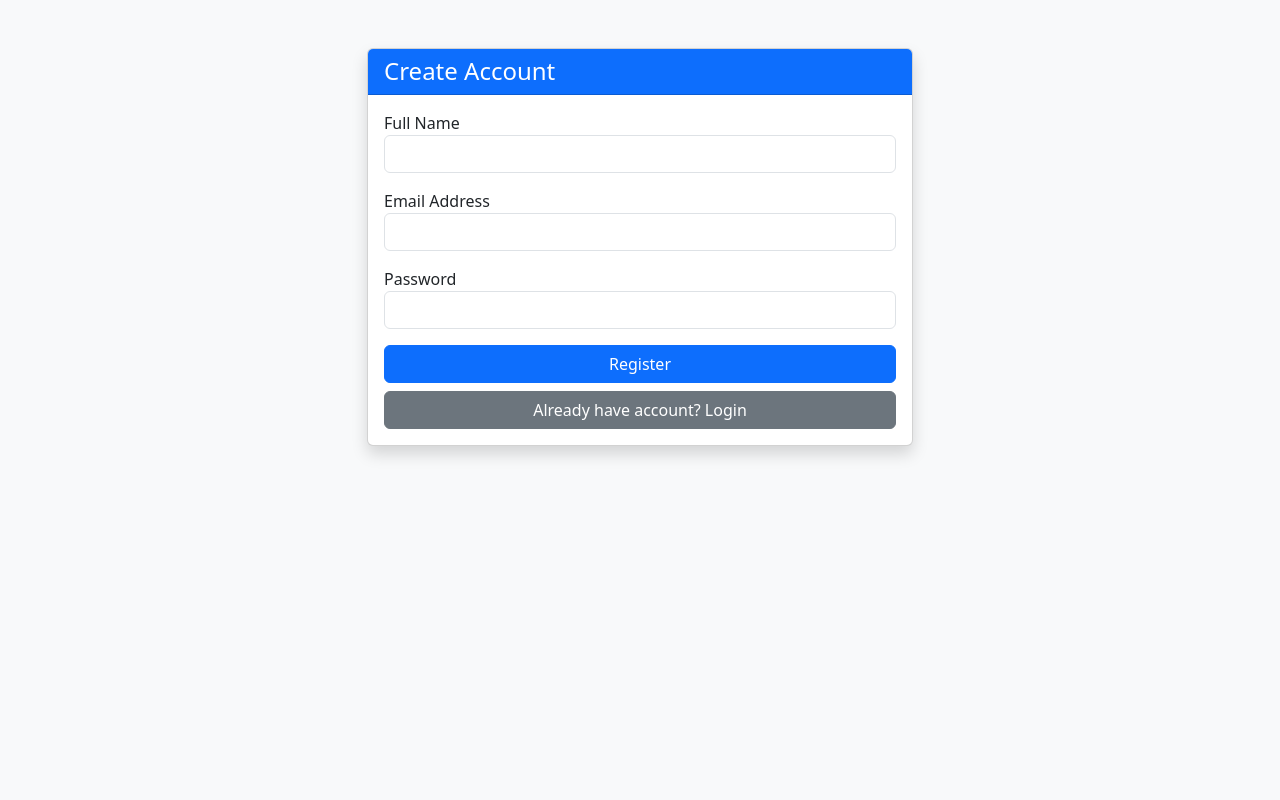
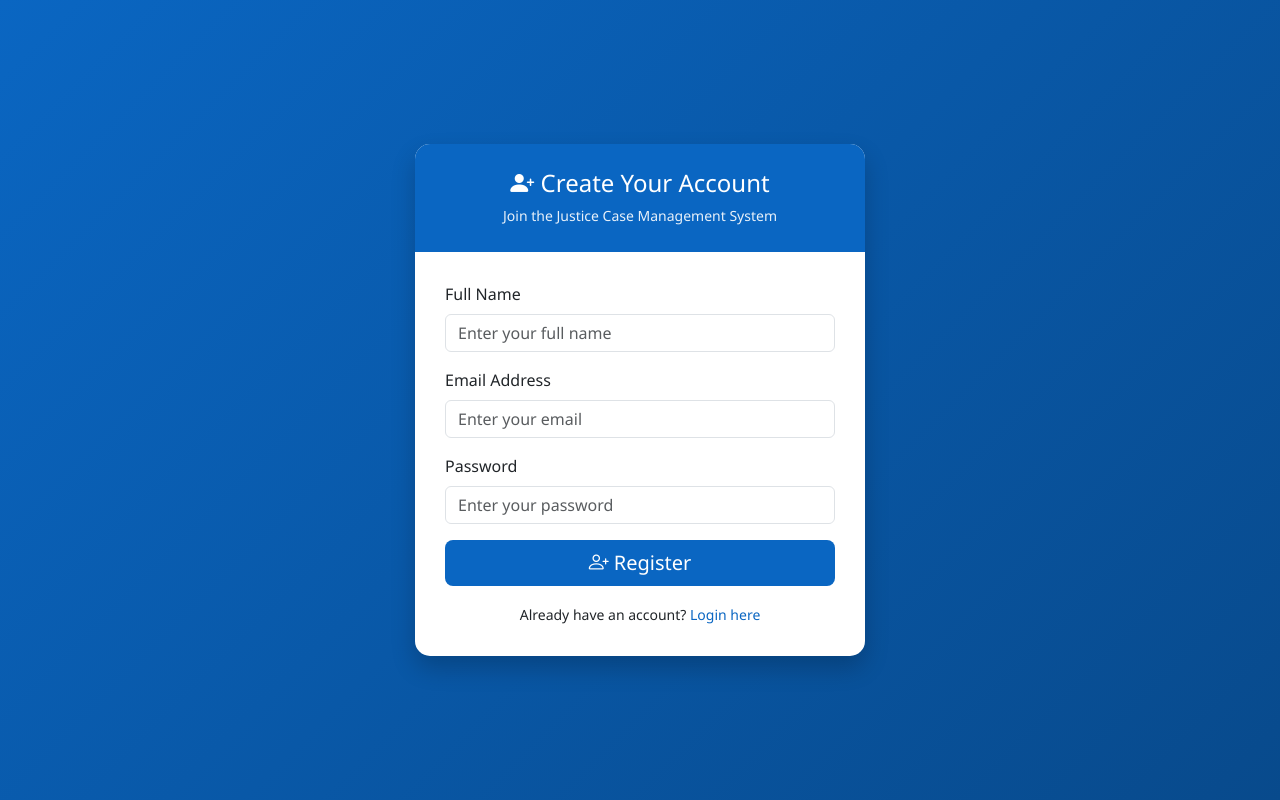
Before and after one commit to prashant241203/justice_institution, a PHP site: page /registration.php in a window 1280 px wide. Run offline with PHP 8.4, Linux system fonts and the light colour scheme.

Commit message:
registration form added

```diff
--- a/registration.php
+++ b/registration.php
@@ -5,7 +5,7 @@ if(isset($_POST['register'])) {
     $name = mysqli_real_escape_string($conn, $_POST['name']);
     $email = mysqli_real_escape_string($conn, $_POST['email']);
     $password = password_hash($_POST['password'], PASSWORD_DEFAULT);
-    $role = 'analyst'; // Default role
+    $role = 'analyst'; // Default role for normal registration
 
     // Check if email exists
     $check = mysqli_query($conn, "SELECT * FROM users WHERE email = '$email'");
@@ -21,47 +21,115 @@ if(isset($_POST['register'])) {
     }
 }
 ?>
+
 <!DOCTYPE html>
-<html>
+<html lang="en">
 <head>
+    <meta charset="UTF-8">
+    <meta name="viewport" content="width=device-width, initial-scale=1.0">
     <title>Register - Justice System</title>
     <link href="https://cdn.jsdelivr.net/npm/bootstrap@5.3.2/dist/css/bootstrap.min.css" rel="stylesheet">
+    <link rel="stylesheet" href="https://cdn.jsdelivr.net/npm/bootstrap-icons@1.10.0/font/bootstrap-icons.css">
+    <style>
+        body {
+            background: linear-gradient(135deg, #0a66c2 0%, #084a8c 100%);
+            min-height: 100vh;
+            display: flex;
+            justify-content: center;
+            align-items: center;
+            font-family: 'Segoe UI', sans-serif;
+        }
+        .register-card {
+            background: #fff;
+            border-radius: 15px;
+            box-shadow: 0 12px 25px rgba(0,0,0,0.2);
+            width: 100%;
+            max-width: 450px;
+            overflow: hidden;
+        }
+        .register-header {
+            background: #0a66c2;
+            color: #fff;
+            padding: 25px;
+            text-align: center;
+        }
+        .register-header h4 {
+            margin-bottom: 5px;
+        }
+        .register-header small {
+            opacity: 0.9;
+        }
+        .register-body {
+            padding: 30px;
+        }
+        .register-body .form-control:focus {
+            box-shadow: none;
+            border-color: #0a66c2;
+        }
+        .register-body .btn-primary {
+            background: #0a66c2;
+            border: none;
+        }
+        .register-body .btn-primary:hover {
+            background: #084a8c;
+        }
+        .register-footer {
+            text-align: center;
+            margin-top: 15px;
+        }
+        .register-footer a {
+            text-decoration: none;
+            color: #0a66c2;
+        }
+        .register-footer a:hover {
+            text-decoration: underline;
+        }
+    </style>
 </head>
-<body class="bg-light">
-    <div class="container mt-5">
-        <div class="row justify-content-center">
-            <div class="col-md-6">
-                <div class="card shadow">
-                    <div class="card-header bg-primary text-white">
-                        <h4 class="mb-0">Create Account</h4>
+<body>
+
+<div class="register-card">
+    <div class="register-header">
+        <h4><i class="bi bi-person-plus-fill"></i> Create Your Account</h4>
+        <small>Join the Justice Case Management System</small>
     </div>
-                    <div class="card-body">
+    <div class="register-body">
         <?php if(isset($error)): ?>
-                            <div class="alert alert-danger"><?php echo $error; ?></div>
+            <div class="alert alert-danger alert-dismissible fade show" role="alert">
+                <?php echo $error; ?>
+                <button type="button" class="btn-close" data-bs-dismiss="alert"></button>
+            </div>
         <?php endif; ?>
 
-                        <form method="POST">
+        <form method="POST" action="">
             <div class="mb-3">
-                                <label>Full Name</label>
-                                <input type="text" name="name" class="form-control" required>
+                <label class="form-label">Full Name</label>
+                <input type="text" name="name" class="form-control" required placeholder="Enter your full name">
             </div>
+
             <div class="mb-3">
-                                <label>Email Address</label>
-                                <input type="email" name="email" class="form-control" required>
+                <label class="form-label">Email Address</label>
+                <input type="email" name="email" class="form-control" required placeholder="Enter your email">
             </div>
+
             <div class="mb-3">
-                                <label>Password</label>
-                                <input type="password" name="password" class="form-control" required>
+                <label class="form-label">Password</label>
+                <input type="password" name="password" class="form-control" required placeholder="Enter your password">
             </div>
-                            <div class="d-grid gap-2">
-                                <button type="submit" name="register" class="btn btn-primary">Register</button>
-                                <a href="login.php" class="btn btn-secondary">Already have account? Login</a>
+
+            <div class="d-grid mb-3">
+                <button type="submit" name="register" class="btn btn-primary btn-lg">
+                    <i class="bi bi-person-plus"></i> Register
+                </button>
             </div>
         </form>
+
+        <div class="register-footer">
+            <small>Already have an account? <a href="login.php">Login here</a></small>
         </div>
     </div>
 </div>
-        </div>
-    </div>
+
+<script src="https://cdn.jsdelivr.net/npm/bootstrap@5.3.2/dist/js/bootstrap.bundle.min.js"></script>
 </body>
 </html>
```
Also changed, not shown: login.php (+12 -63 lines), partials/performance.php (line endings or trailing spaces). Lines whose indentation alone changed are shown as unchanged.
